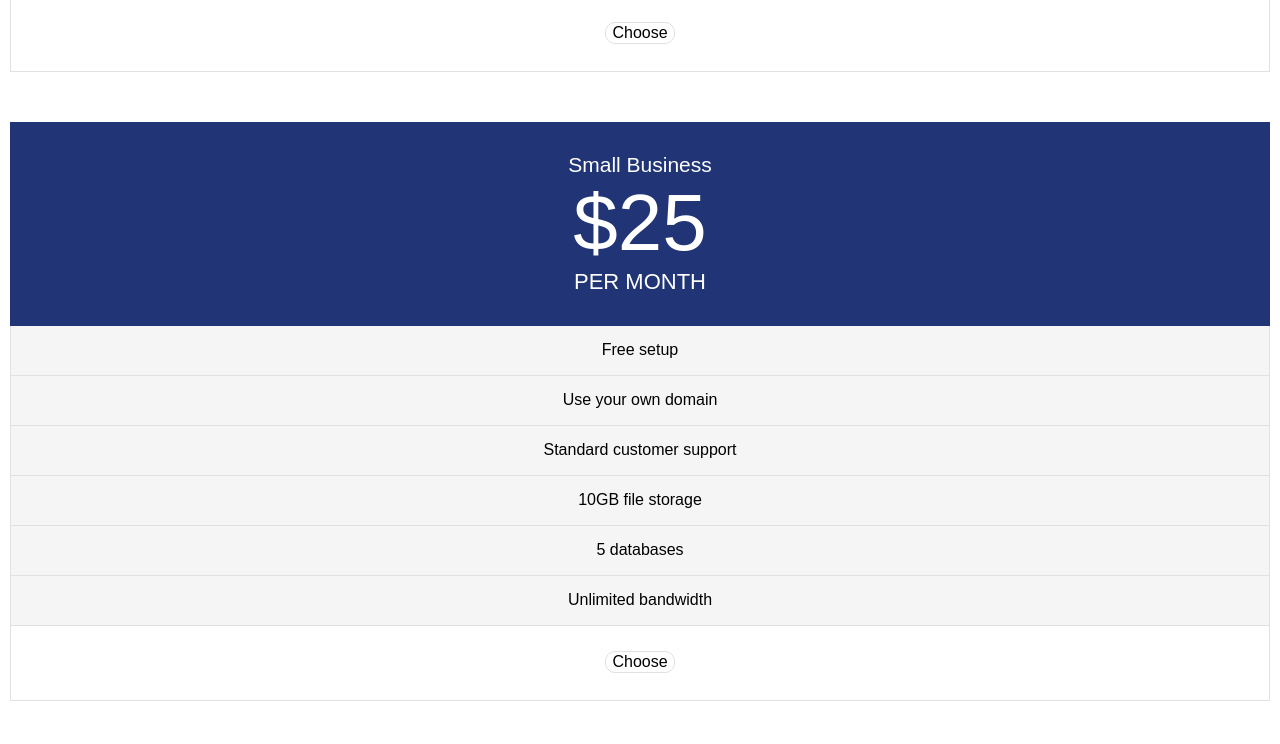
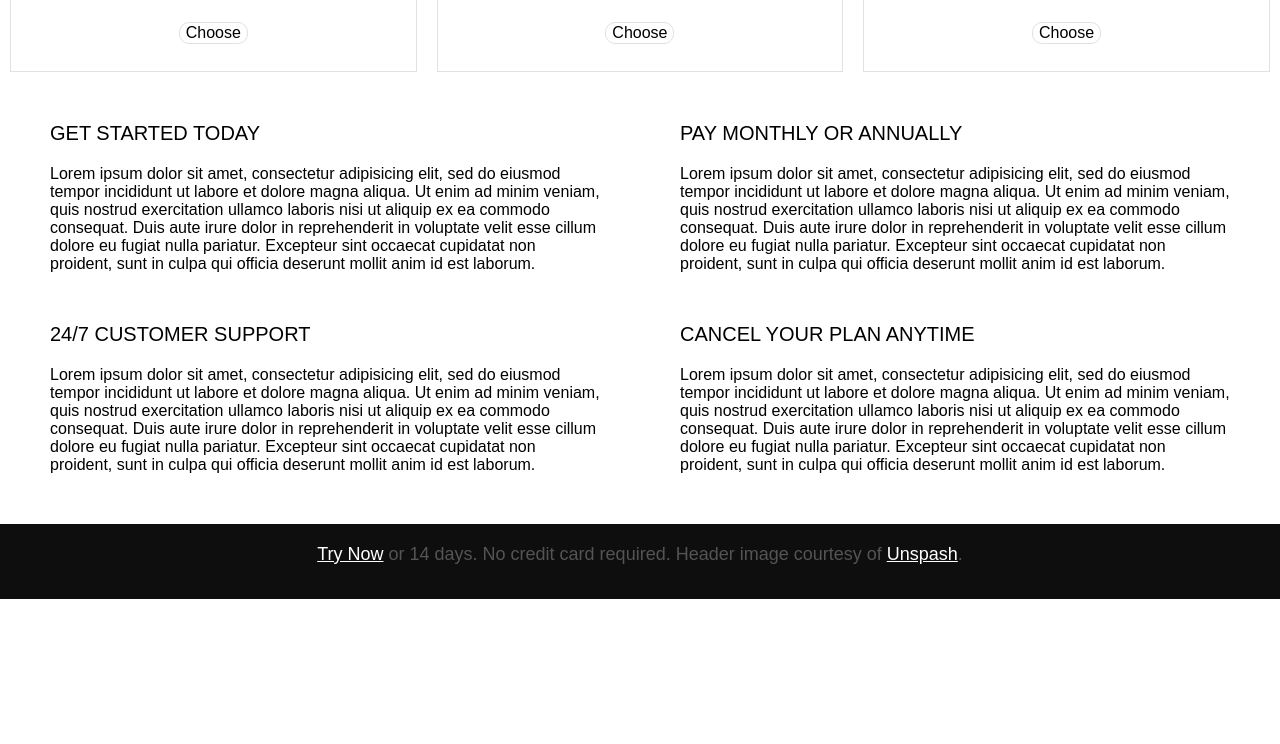
Before and after one commit to mona87/Responsive-Site, a plain HTML site: page dist/index.html in a window 1280 px wide. Shown: the part 1016-1760 px from the top of the page. After the commit the page ends 1615 px from the top, so only its background shows below. Drawn offline with nearby package versions, Linux system fonts and the light colour scheme; files that its build step writes are made by us from their sources.

Commit message:
Breakpoint 3

```diff
--- a/dist/css/style.css
+++ b/dist/css/style.css
@@ -168,3 +168,22 @@ button {
     left: 0;
     bottom: 0;
     right: 0; } }
+
+@media (min-width: 767px) {
+  .column-wrapper {
+    overflow: hidden;
+    max-width: 100%;
+    margin: 0 auto; }
+  .personal, .business, .enterprise {
+    width: 33.33%;
+    float: left; }
+  .price-box .per-month {
+    font-size: 22px; }
+  .content {
+    max-width: 100%;
+    overflow: hidden;
+    margin: 0 auto; }
+  .txt-box-1, .txt-box-2, .txt-box-3, .txt-box-4 {
+    width: 50%;
+    float: left;
+    padding: 0 40px 0 40px; } }
--- a/dist/css/style.scss
+++ b/dist/css/style.scss
@@ -270,3 +270,63 @@ button{
 	}
 
 }
+
+@media (min-width: 767px){
+
+	.container{
+
+		// max-width: 767px;
+	}
+
+
+
+	.column-wrapper{
+
+		overflow: hidden;
+		max-width: 100%;
+		margin: 0 auto;
+
+
+
+		// font-size: 1px;
+
+	}
+
+
+
+	.personal, .business, .enterprise{
+
+
+
+		width: 33.33%;
+		float: left;
+
+
+
+	}
+
+
+.price-box .per-month{
+
+	font-size: 22px;
+}
+
+.content{
+
+	 max-width: 100%;
+	 // border: 1px solid red;
+	 overflow: hidden;
+	 margin: 0 auto;
+}
+
+.txt-box-1, .txt-box-2, .txt-box-3, .txt-box-4{
+
+	width: 50%;
+	float: left;
+	// border: 1px solid green;
+	padding: 0 40px 0 40px;
+
+
+}
+
+}
```
